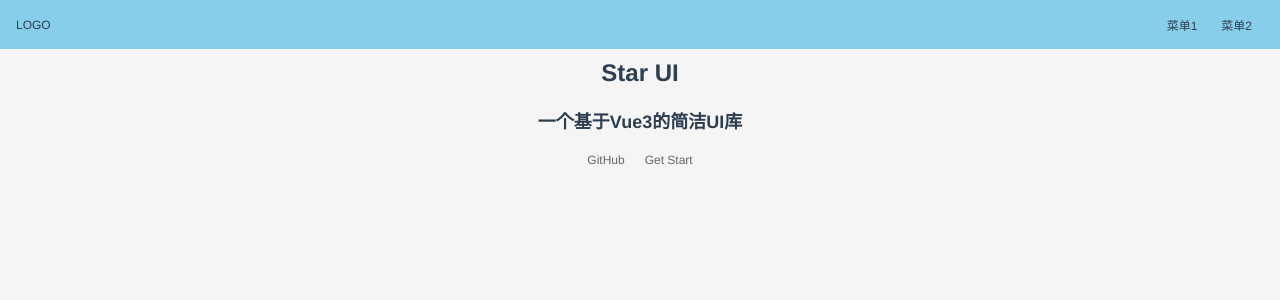
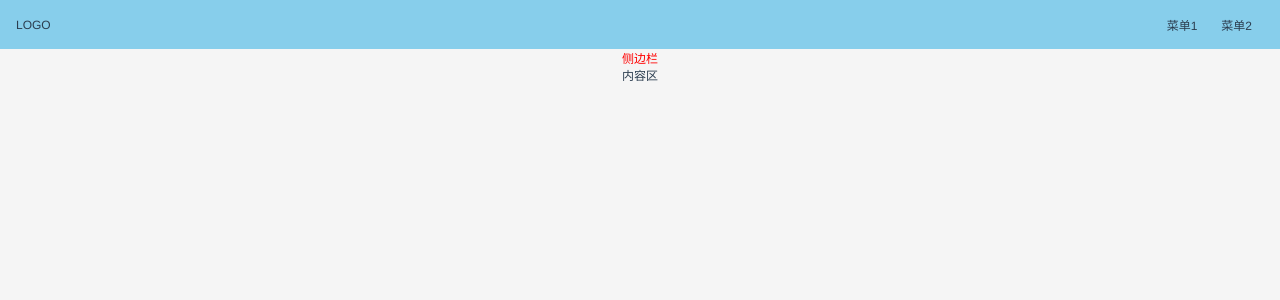
Before and after one commit to rookiepjx/ui-for-vue3, a Vue app: page /doc in a window 1280 px wide. Shown: the top 300 px of the page. Built offline with nearby package versions, Linux system fonts and the light colour scheme.

Commit message:
first commit

```diff
--- a/src/assets/css/reset.css
+++ b/src/assets/css/reset.css
@@ -16,6 +16,7 @@ a {
 a:hover {
   color: #666;
   text-decoration: underline;
+  cursor: pointer;
 }
 
 i, em {
--- a/src/main.js
+++ b/src/main.js
@@ -1,7 +1,7 @@
 import { createApp } from 'vue'
 import App from './App.vue'
 import './index.css'
-import {createWebHashHistory,createRouter} from "vue-router"
+import {createWebHistory,createRouter} from "vue-router"
 
 import Home from "./views/Home.vue";
 import Doc from "./views/Doc.vue";
@@ -9,7 +9,7 @@ import Doc from "./views/Doc.vue";
 // vue2 和 vue3 差别
 // 1.模板template可以有多个根标签
 // 2.createApp 取代 new Vue()
-const history = createWebHashHistory()
+const history = createWebHistory();
 const router = createRouter({
   history,
   routes:[{
--- a/src/views/Doc.vue
+++ b/src/views/Doc.vue
@@ -1,10 +1,8 @@
 <template>
-<div>
-  <TopNav />
-  <div class="content">
-    <aside>侧边栏</aside>
-    <main>内容区</main>
-  </div>
+<TopNav />
+<div class="content">
+  <aside>侧边栏</aside>
+  <main>内容区</main>
 </div>
 </template>
 
--- a/src/views/Home.vue
+++ b/src/views/Home.vue
@@ -1,14 +1,12 @@
 <template>
-<div>
 <TopNav />
 <div class="banner">
   <h1 class="title">Star UI</h1>
   <h2 class="desc">一个基于Vue3的简洁UI库</h2>
   <p class="actions">
-      <router-link to="/">GitHub</router-link>
+    <a href="https://github.com/">GitHub</a>
     <router-link to="/doc">Get Start</router-link>
   </p>
-  </div>
 </div>
 </template>
 
```
Lines whose indentation alone changed are shown as unchanged.
